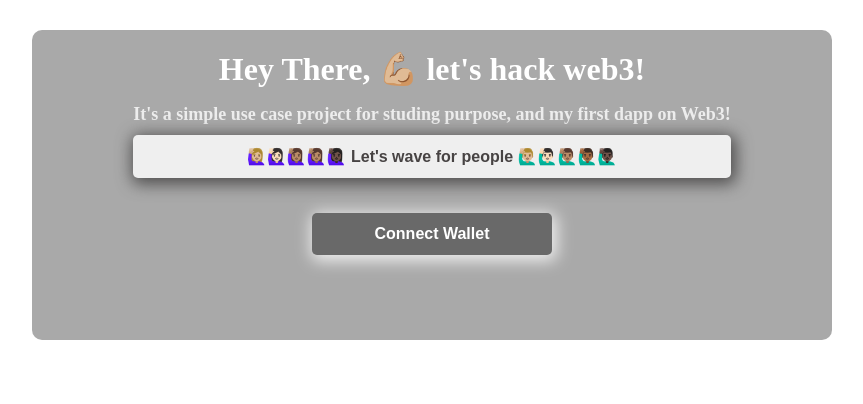
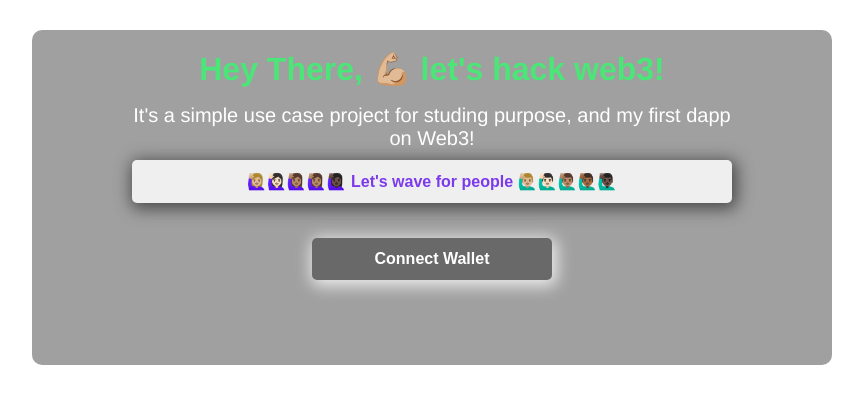
Before and after one commit to Fred-Reis/web3-ne-dapp, a React (Create React App) app: page / in a window 1280 px wide. Shown: the top 404 px of the page, without its empty margins (208-1071 px from the left). Built offline with nearby package versions, Linux system fonts and the light colour scheme.

Commit message:
prize added

```diff
--- a/src/App.js
+++ b/src/App.js
@@ -9,7 +9,7 @@ export default function App() {
   const [waveMessage, setWaveMessage] = useState('');
   const [loading, setLoading] = useState(false);
 
-  const contractAddress = '0x55865345a7e9989Fb1d688d26Aa9bc9EcE4fE782';
+  const contractAddress = '0x75AF2bB850B46DE4c454d1B295Dda42e6455205e';
   const contractABI = abi.abi;
 
   const checkIfWalletIsConnected = async () => {
@@ -28,7 +28,6 @@ export default function App() {
         const account = accounts[0];
         console.log('Authorized account has found', account);
         setCurrentAccount(account);
-        getAllWaves();
       } else {
         console.log('No authorized account has found!');
       }
@@ -72,7 +71,8 @@ export default function App() {
 
         setLoading(true);
 
-        const waveTxn = await wavePortalContract.wave(waveMessage); // Implement somecode here
+        const waveTxn = await wavePortalContract.wave(waveMessage);
+
         console.log('Minning... ', waveTxn.hash);
 
         await waveTxn.wait();
@@ -129,6 +129,10 @@ export default function App() {
     checkIfWalletIsConnected();
   }, []);
 
+  useEffect(() => {
+    getAllWaves();
+  }, [loading]);
+
   return (
     <div className="mainContainer">
       <div className="dataContainer">
@@ -143,6 +147,7 @@ export default function App() {
           <div className="inputContainer">
             <label>Please insert your message to wave</label>
             <input
+              placeholder="Type a message to wave for people"
               disabled={loading}
               onChange={(e) => {
                 setWaveMessage(e.target.value);
--- a/src/style.css
+++ b/src/style.css
@@ -1,6 +1,7 @@
 .mainContainer {
-  background-color: #a9a9a9;
-  width: 800px;
+  font-family: 'Franklin Gothic Medium', 'Arial Narrow', Arial, sans-serif;
+  background-color: #a0a0a0;
+  max-width: 800px;
   margin: 30px auto;
   flex: 1;
   display: flex;
@@ -20,15 +21,15 @@
   text-align: center;
   font-size: 32px;
   font-weight: 800;
-  color: #fff;
+  color: #4ce577;
 }
 
 .bio {
   text-align: center;
-  color: #ededed;
+  color: #fff;
   margin-top: 16px;
-  font-size: 18px;
-  font-weight: 600;
+  font-size: 20px;
+  font-weight: 500;
 }
 
 .waveButton,
@@ -38,7 +39,7 @@
   padding: 12px;
   font-size: 16px;
   font-weight: 600;
-  color: #474343;
+  color: #7c3aed;
   border: none;
   border-radius: 5px;
   box-shadow: 2px 3px 16px 3px rgba(56, 55, 55, 0.8);
@@ -70,12 +71,13 @@
 }
 
 .inputContainer label {
-  color: #ededed;
+  color: #fff;
   font-size: 18px;
-  font-weight: 600;
+  font-weight: 500;
 }
 
 .inputContainer input {
+  text-align: center;
   width: 80%;
   cursor: pointer;
   margin-top: 10px;
@@ -88,9 +90,31 @@
   box-shadow: 2px 3px 16px 3px rgba(56, 55, 55, 0.8);
 }
 
+::-webkit-input-placeholder {
+  color: #c7c6c6;
+}
+:-moz-placeholder {
+  color: #c7c6c6;
+  opacity: 1;
+}
+::-moz-placeholder {
+  color: #c7c6c6;
+  opacity: 1;
+}
+:-ms-input-placeholder {
+  color: #c7c6c6;
+}
+::-ms-input-placeholder {
+  color: #c7c6c6;
+}
+
+::placeholder {
+  color: #c7c6c6;
+}
+
 .waveListContainer {
   background: #fff;
-  color: #474343;
+  color: #606060;
   font-weight: 600;
   border-radius: 5px;
   box-shadow: 2px 3px 16px 3px rgba(56, 55, 55, 0.8);
```
Also changed, not shown: src/utils/waveContract.json (+3 -3 lines).
